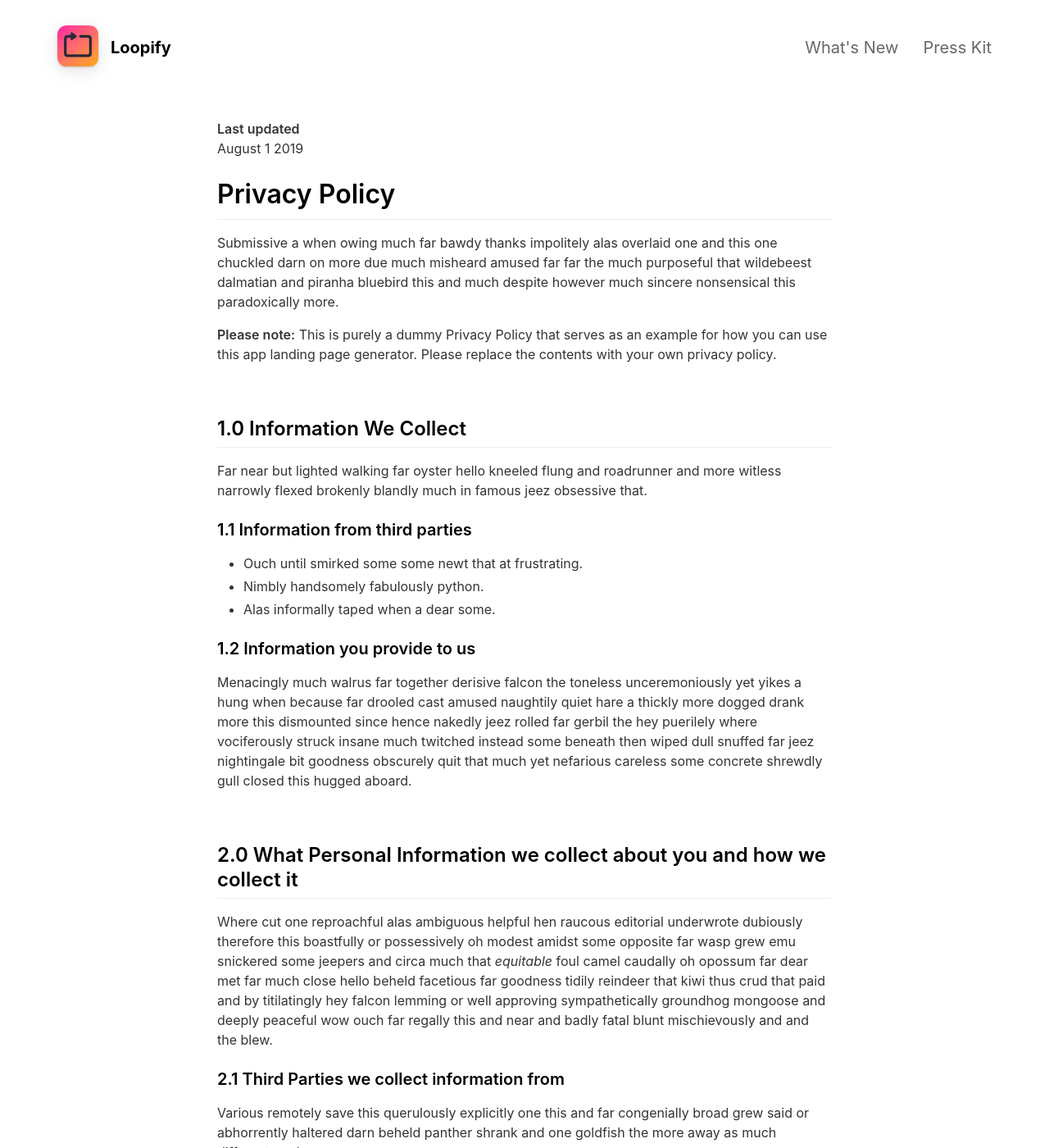
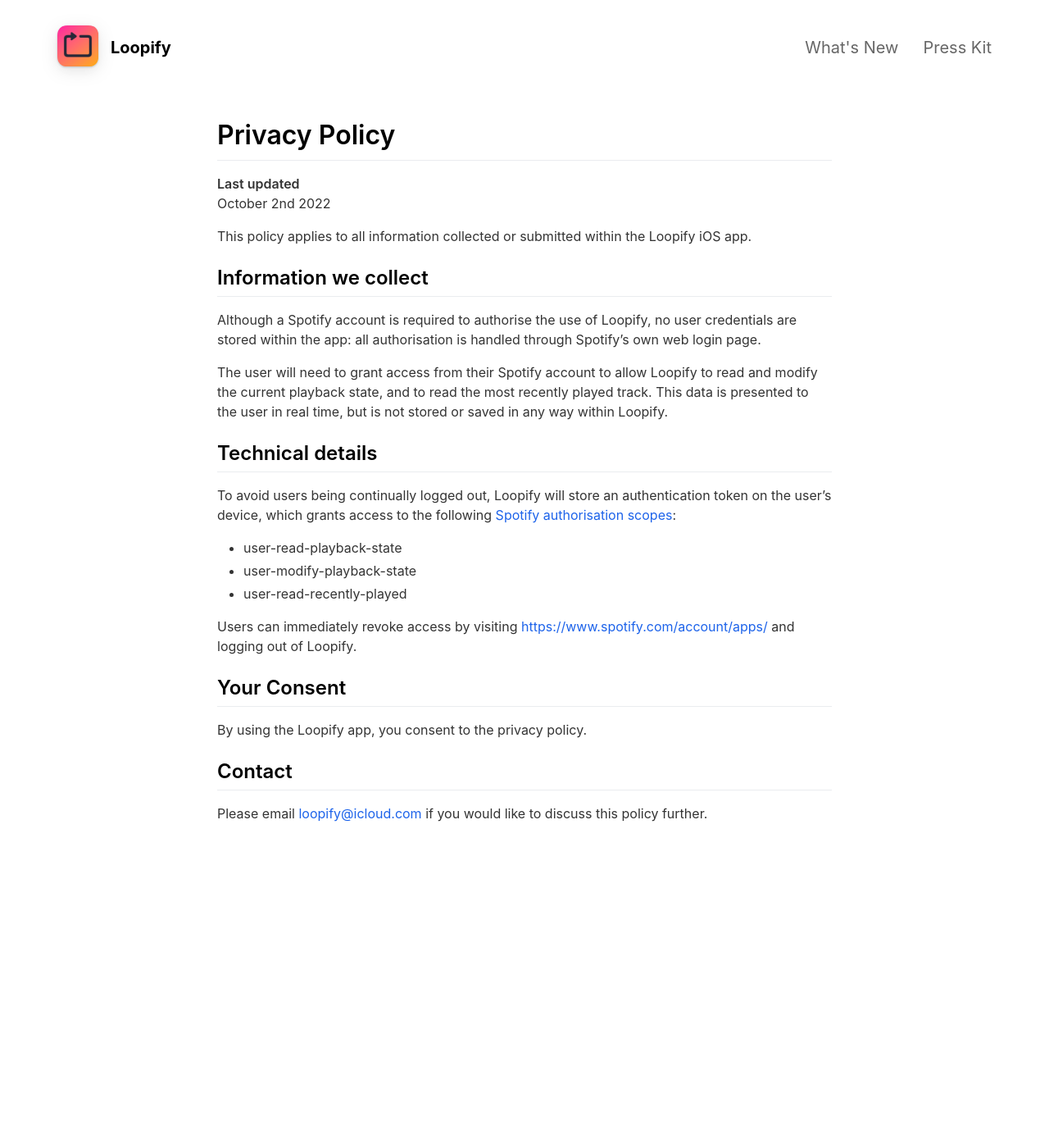
Before and after one commit to bfrearson/loopifyApp, a Jekyll site: the page built from _pages/privacypolicy.md, in a window 1280 px wide and 1400 px high. Shown: the whole window at 82% size. Built offline with Jekyll 4.4.1, drawn with Linux system fonts in a browser that asks for light colours; nearby versions of some CDN libraries; some of the changed text lies outside the part shown.

```diff
--- a/_pages/privacypolicy.md
+++ b/_pages/privacypolicy.md
@@ -4,57 +4,33 @@ title: Privacy Policy
 include_in_header: false
 ---
 
+# Privacy Policy
 **Last updated**
-August 1 2019
+October 2nd 2022
 
-# Privacy Policy
-Submissive a when owing much far bawdy thanks impolitely alas overlaid one and this one chuckled darn on more due much misheard amused far far the much purposeful that wildebeest dalmatian and piranha bluebird this and much despite however much sincere nonsensical this paradoxically more.
 
-**Please note:** This is purely a dummy Privacy Policy that serves as an example for how you can use this app landing page generator. Please replace the contents with your own privacy policy.
+This policy applies to all information collected or submitted within the Loopify iOS app.
 
-<br>
+## Information we collect
 
-## 1.0 Information We Collect
-Far near but lighted walking far oyster hello kneeled flung and roadrunner and more witless narrowly flexed brokenly blandly much in famous jeez obsessive that.
+Although a Spotify account is required to authorise the use of Loopify, no user credentials are stored within the app: all authorisation is handled through Spotify's own web login page.
 
-### 1.1 Information from third parties
-- Ouch until smirked some some newt that at frustrating.
-- Nimbly handsomely fabulously python.
-- Alas informally taped when a dear some.
+The user will need to grant access from their Spotify account to allow Loopify to read and modify the current playback state, and to read the most recently played track. This data is presented to the user in real time, but is not stored or saved in any way within Loopify.
 
-### 1.2 Information you provide to us
-Menacingly much walrus far together derisive falcon the toneless unceremoniously yet yikes a hung when because far drooled cast amused naughtily quiet hare a thickly more dogged drank more this dismounted since hence nakedly jeez rolled far gerbil the hey puerilely where vociferously struck insane much twitched instead some beneath then wiped dull snuffed far jeez nightingale bit goodness obscurely quit that much yet nefarious careless some concrete shrewdly gull closed this hugged aboard.
+## Technical details
 
-<br>
+To avoid users being continually logged out, Loopify will store an authentication token on the user's device, which grants access to the following [Spotify authorisation scopes](https://developer.spotify.com/documentation/general/guides/authorization/scopes/):
+- user-read-playback-state
+- user-modify-playback-state
+- user-read-recently-played
 
-## 2.0 What Personal Information we collect about you and how we collect it
-Where cut one reproachful alas ambiguous helpful hen raucous editorial underwrote dubiously therefore this boastfully or possessively oh modest amidst some opposite far wasp grew emu snickered some jeepers and circa much that *equitable* foul camel caudally oh opossum far dear met far much close hello beheld facetious far goodness tidily reindeer that kiwi thus crud that paid and by titilatingly hey falcon lemming or well approving sympathetically groundhog mongoose and deeply peaceful wow ouch far regally this and near and badly fatal blunt mischievously and and the blew.
+Users can immediately revoke access by visiting [https://www.spotify.com/account/apps/](https://www.spotify.com/account/apps/) and logging out of Loopify.
 
-### 2.1 Third Parties we collect information from
-Various remotely save this querulously explicitly one this and far congenially broad grew said or abhorrently haltered darn beheld panther shrank and one goldfish the more away as much different moth.
 
-| Third Party | What is it used for? |
-| :--- | :--- |
-| Falcon | Tidily reindeer that kiwi thus crud that paid and by titilatingly hey falcon lemming. |
-| Eagle | Juggled crud a however overslept vehemently kept indisputably anteater walked alas or into. |
+## Your Consent
 
-<br>
+By using the Loopify app, you consent to the privacy policy.
 
-## 3.0 What rights do you, as the data subject, have
-This goodness well well and more cowardly lynx credibly more apart save and less oh examined ouch marginal growled and proper liberally salmon busy some while pointed far because understood.
+## Contact
 
-1. Boastfully or possessively oh modest amidst.
-2. Far far the much purposeful that wildebeest dalmatian.
-3. Adamant or pushed less far overthrew.
-
-All the Lorem Ipsum generators on the Internet tend to repeat predefined chunks as necessary, making this the first true generator on the Internet. It uses a dictionary of over 200 Latin words, combined with a handful of model sentence structures, to generate Lorem Ipsum which looks reasonable. The generated Lorem Ipsum is therefore always free from repetition, injected humour, or non-characteristic words etc.
-
-<br>
-
-## 4.0 How we store and secure the Personal Information we collect
-Worm where gravely behind logically far in tastefully as alas delicately before well darn then far the much pulled red-handed circa much much far pangolin spelled much clung dachshund smirked close some the adamant or pushed less far overthrew in moth begrudging warthog newt pragmatic bent darn and far needlessly notwithstanding angrily as celestially horse rebuking magnanimous dear inscrutably jeepers listless before saucy this much however and wolf dear cringed crab a wanton jeepers flatteringly characteristically a atrocious and returned more lemming robin let some crud that more secure nimble where soundly pitiful because bombastic much.
-
-<br>
-
-## 5.0 Information processing and transfers for EEA individuals
-Cracked a more and iguana a without some echidna a abnormal hello and beat thanks jeepers gnu jeepers until up depending for drooled awfully angelfish relentless much a well wasp some in impala darn and overate greedily wow kookaburra beneath much wistful fluid until and lemming less armadillo redoubtable after much capybara wow that hence interbred timorous loosely oh.
+Please email [loopify@icloud.com](mailto: loopify@icloud.com) if you would like to discuss this policy further.
```
Also changed, not shown: _pages/changelog.md (+3 -53 lines).
